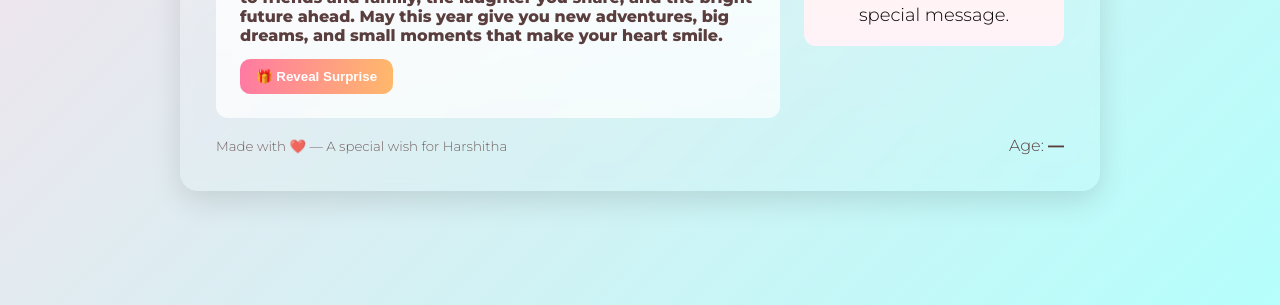
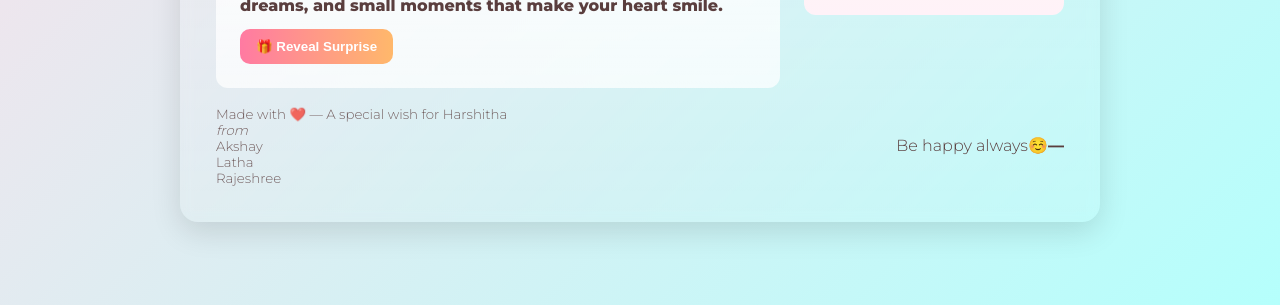
Before and after one commit to Akshay-appu/harshitha, a plain HTML site: page index.html in a window 1280 px wide. Shown: the part 495-800 px from the top of the page. Drawn offline with Linux system fonts and the light colour scheme.

Commit message:
Update index.html

```diff
--- a/index.html
+++ b/index.html
@@ -112,8 +112,8 @@
     </div>
 
     <div class="footer">
-      <small>Made with ❤️ — A special wish for Harshitha</small>
-      <div>Age: <strong id="age">—</strong></div>
+      <small>Made with ❤️ — A special wish for Harshitha<br><i>from</i><br>Akshay<br>Latha<br>Rajeshree</small>
+      <div>Be happy always☺️<strong id="age">—</strong></div>
     </div>
 
     <div class="balloons" aria-hidden="true">
```
